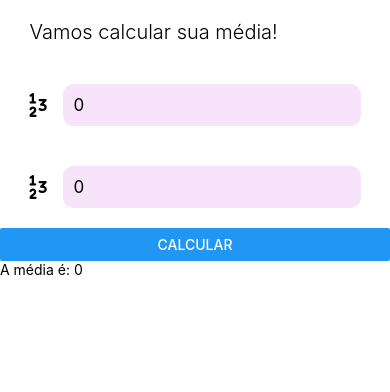
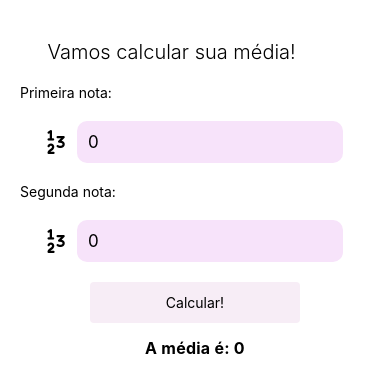
Before and after one commit to fernanda-obayashi/ds151, a React Native app: screen / in a window 390 px wide. Shown: the top 392 px of the page. Built offline with nearby package versions, Linux system fonts and the light colour scheme.

Commit message:
beautify content

```diff
--- a/App.js
+++ b/App.js
@@ -15,5 +15,7 @@ const styles = StyleSheet.create({
   container: {
     flex: 1,
     backgroundColor: "#fff",
+    margin: 20,
+    marginTop: 20,
   },
 });
--- a/components/AverageCalculator.js
+++ b/components/AverageCalculator.js
@@ -1,5 +1,12 @@
 import React, { useEffect, useState } from "react";
-import { StyleSheet, Button, TextInput, View, Text } from "react-native";
+import {
+  StyleSheet,
+  Button,
+  TextInput,
+  View,
+  Text,
+  Pressable,
+} from "react-native";
 import { Octicons } from "@expo/vector-icons";
 import {
   app,
@@ -46,6 +53,7 @@ const AverageCalculator = () => {
 
   return (
     <View>
+      <Text>Primeira nota:</Text>
       <View style={styles.container}>
         <Octicons name="number" size={24} color="black" />
         <TextInput
@@ -57,6 +65,8 @@ const AverageCalculator = () => {
           onSubmitEditing={addAverageCalculator}
         ></TextInput>
       </View>
+
+      <Text>Segunda nota:</Text>
       <View style={styles.container}>
         <Octicons name="number" size={24} color="black" />
         <TextInput
@@ -68,10 +78,12 @@ const AverageCalculator = () => {
         ></TextInput>
       </View>
       <View>
-        <Button title="Calcular" onPress={calcula}></Button>
+        <Pressable onPress={calcula} style={styles.button}>
+          <Text>Calcular!</Text>
+        </Pressable>
       </View>
       <View>
-        <Text>A média é: {result}</Text>
+        <Text style={styles.text}>A média é: {result}</Text>
       </View>
     </View>
   );
@@ -97,6 +109,28 @@ const styles = StyleSheet.create({
     alignSelf: "center",
     borderRadius: 10,
   },
+  button: {
+    alignSelf: "center",
+    alignContent: "center",
+    alignItems: "center",
+    justifyContent: "center",
+    paddingVertical: 12,
+    paddingHorizontal: 32,
+    padding: 11,
+    width: "60%",
+    borderRadius: 4,
+    elevation: 3,
+    backgroundColor: "#f7edf6",
+  },
+  text: {
+    alignSelf: "center",
+    fontSize: 16,
+    lineHeight: 21,
+    fontWeight: "bold",
+    letterSpacing: 0.25,
+    color: "black",
+    padding: 15,
+  },
 });
 
 export default AverageCalculator;
```
